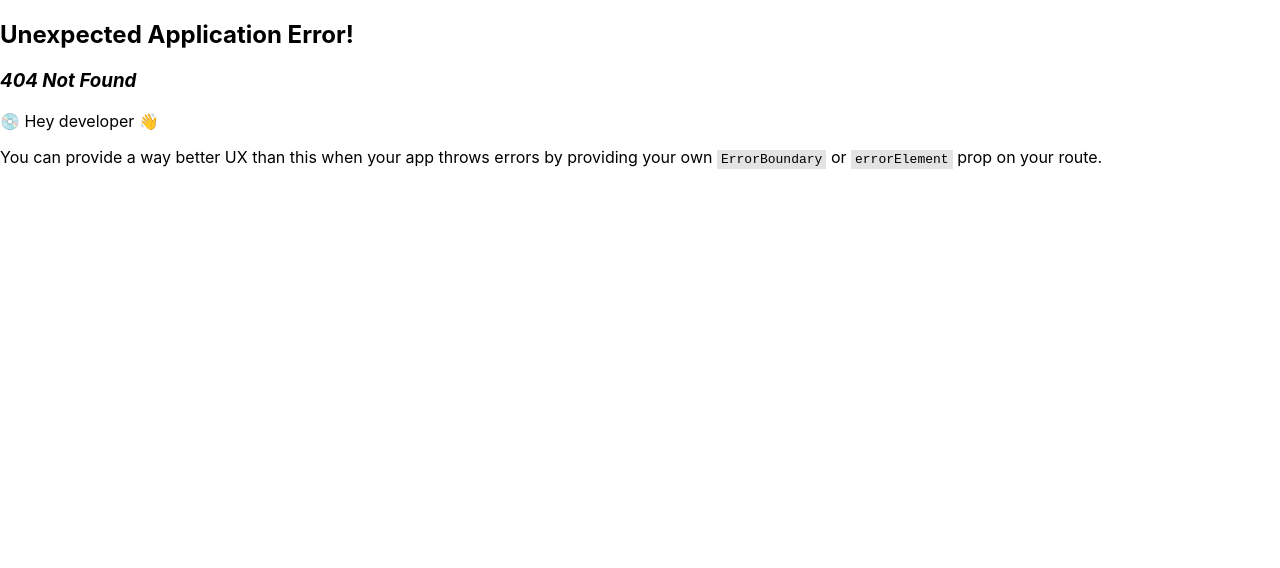
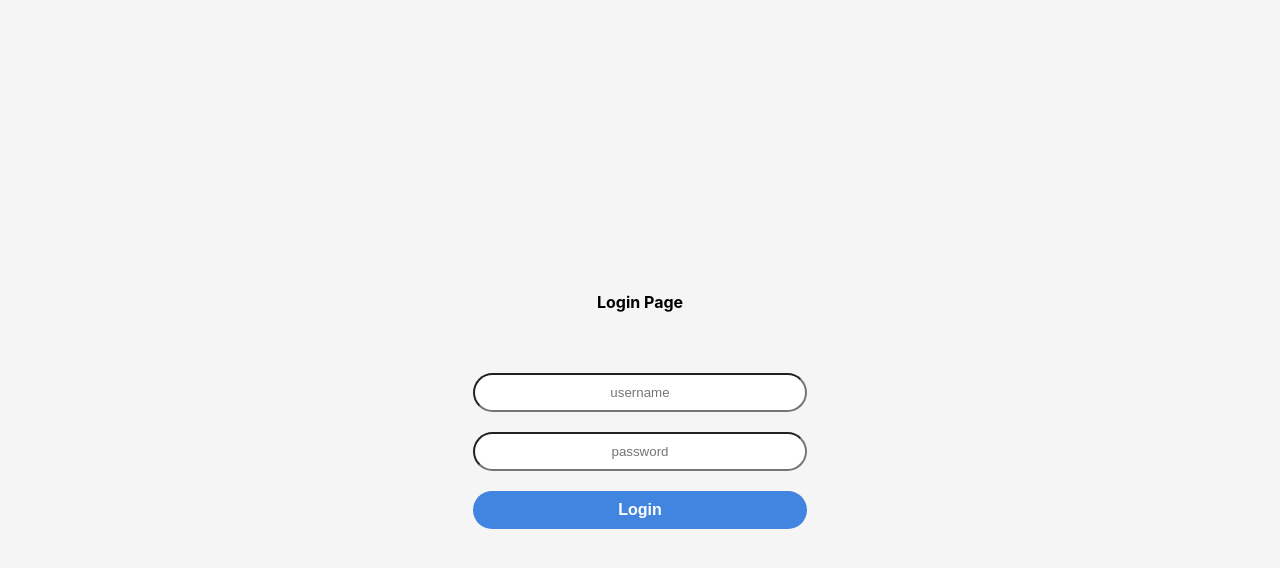
Before and after one commit to dafidafi25/ast_one, a React (Vite) app: page /login in a window 1280 px wide. Before the commit this address had no page. Shown: the top 568 px of the page. Built offline with nearby package versions, Linux system fonts and the light colour scheme.

Commit message:
Login Page Design done

```diff
--- a/src/components/atom/Button.tsx
+++ b/src/components/atom/Button.tsx
@@ -4,11 +4,17 @@ import styled from "styled-components";
 interface IButtonProps {
   children: React.ReactNode;
   onClick?: () => void;
+  fullwidth?: boolean;
 }
 
-export const Button: React.FC<IButtonProps> = ({ children, onClick }) => {
+export const Button: React.FC<IButtonProps> = ({
+  children,
+  onClick,
+  fullwidth = false,
+}) => {
   return (
     <ButtonStyle
+      style={{ width: fullwidth ? "100%" : "auto" }}
       onClick={() => {
         onClick && onClick();
       }}
--- /dev/null
+++ b/src/components/atom/TextInput.tsx
@@ -0,0 +1,45 @@
+import React from "react";
+import styled from "styled-components";
+
+interface ITextInputProps {
+  placeholder?: string;
+}
+
+export const TextInput: React.FC<ITextInputProps> = ({ placeholder }) => {
+  // create intput text with centered placeholder
+  return <Input placeholder={placeholder} type="text" />;
+  // return <Input placeholder={placeholder} type="text" />;
+};
+
+// text input with centered placeholder using styled components
+
+const Input = styled.input`
+  border-radius: 20px;
+  padding: 10px 15px;
+  width: 300px;
+  ::placeholder {
+    text-align: center;
+  }
+
+  /* or, for legacy browsers */
+
+  ::-webkit-input-placeholder {
+    text-align: center;
+  }
+
+  :-moz-placeholder {
+    /* Firefox 18- */
+    text-align: center;
+  }
+
+  ::-moz-placeholder {
+    /* Firefox 19+ */
+    text-align: center;
+  }
+
+  :-ms-input-placeholder {
+    text-align: center;
+  }
+`;
+
+export default TextInput;
--- /dev/null
+++ b/src/pages/Login/index.tsx
@@ -0,0 +1,31 @@
+import Button from "@/components/atom/Button";
+import Spacer from "@/components/atom/Spacer";
+import TextInput from "@/components/atom/TextInput";
+import React from "react";
+import styled from "styled-components";
+import "./login.css";
+
+interface ILoginProps {}
+
+export const Login: React.FC<ILoginProps> = () => {
+  return (
+    <div className="container">
+      <Title>Login Page</Title>
+      <div>
+        <Spacer height={40} />
+        <TextInput placeholder="username" />
+        <Spacer height={20} />
+        <TextInput placeholder="password" />
+        <Spacer height={20} />
+
+        <Button fullwidth onClick={() => console.log("wawa")}>
+          Login
+        </Button>
+      </div>
+    </div>
+  );
+};
+
+const Title = styled.h4``;
+
+export default Login;
--- /dev/null
+++ b/src/pages/Login/login.css
@@ -0,0 +1,9 @@
+.container {
+  display: flex;
+  flex-direction: column;
+  justify-content: center;
+  align-items: center;
+  height: 100vh;
+  width: 100vw;
+  background-color: #f5f5f5;
+}
--- a/src/router/NavigatorRouter.tsx
+++ b/src/router/NavigatorRouter.tsx
@@ -1,3 +1,4 @@
+import Login from "@/pages/Login";
 import Welcome from "@/pages/Welcome";
 import { createBrowserRouter } from "react-router-dom";
 
@@ -8,6 +9,10 @@ const router = createBrowserRouter([
     path: "/",
     element: <Welcome />,
   },
+  {
+    path: "/login",
+    element: <Login />,
+  },
 ]);
 
 export default router;
```
